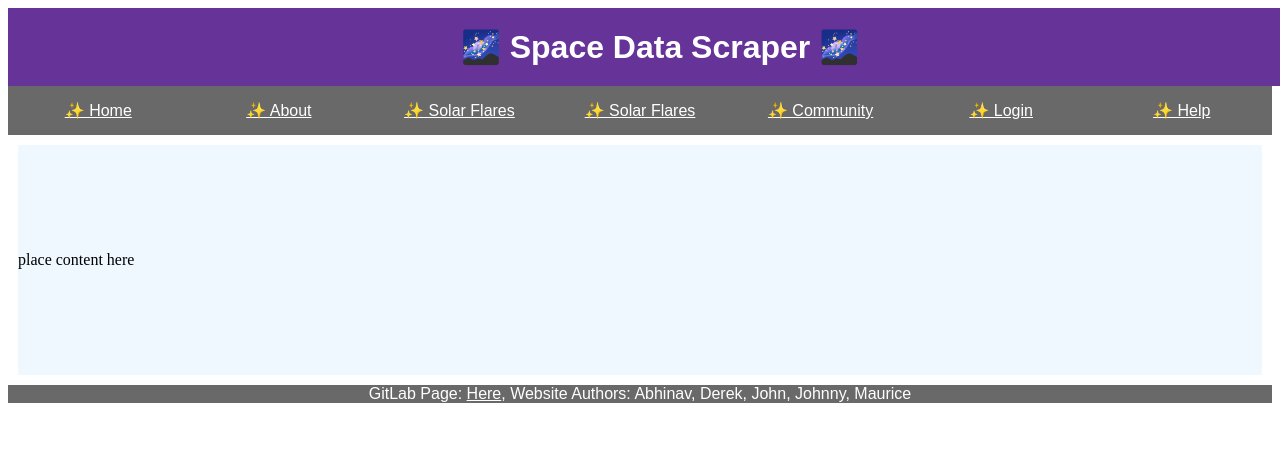
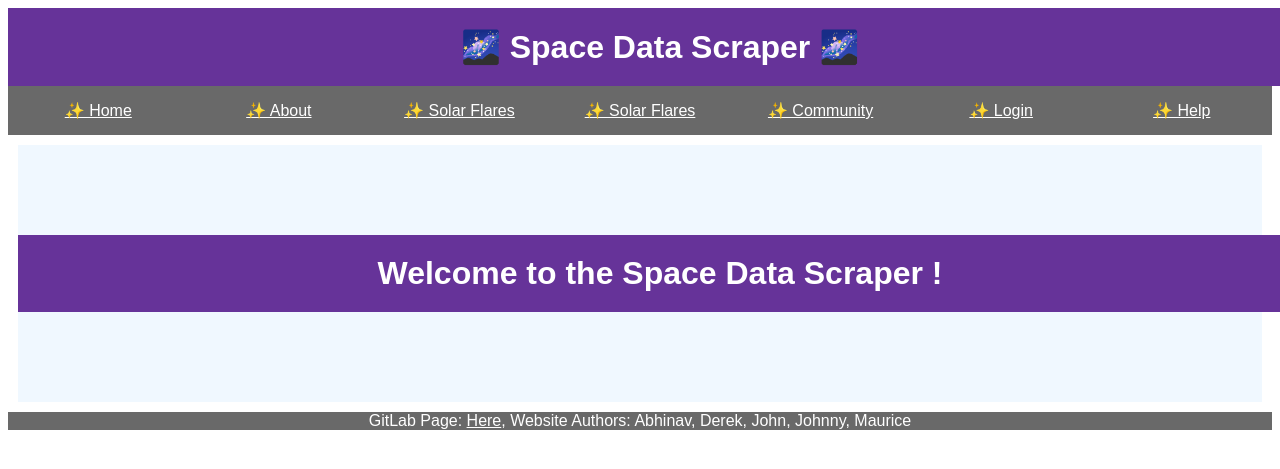
Before and after one commit to jcsantoto/cmsc435-space-data-scraper, a Flask app: template src/templates/template.html in a window 1280 px wide. Shown: the top 469 px of the page. Run offline with Flask 2, Linux system fonts and the light colour scheme; the template is opened without the code that fills it, so the values that code supplies are empty.

Commit message:
Update template.html to allow for inheritance

```diff
--- a/src/templates/template.html
+++ b/src/templates/template.html
@@ -35,7 +35,9 @@
 
     <div class="content">
         </br></br></br></br></br>
-        <p>place content here</p>
+        {% block content %}
+        <h1> Welcome to the Space Data Scraper !</h1>
+        {% endblock %}
         </br></br></br></br></br>
     </div>
 
```
